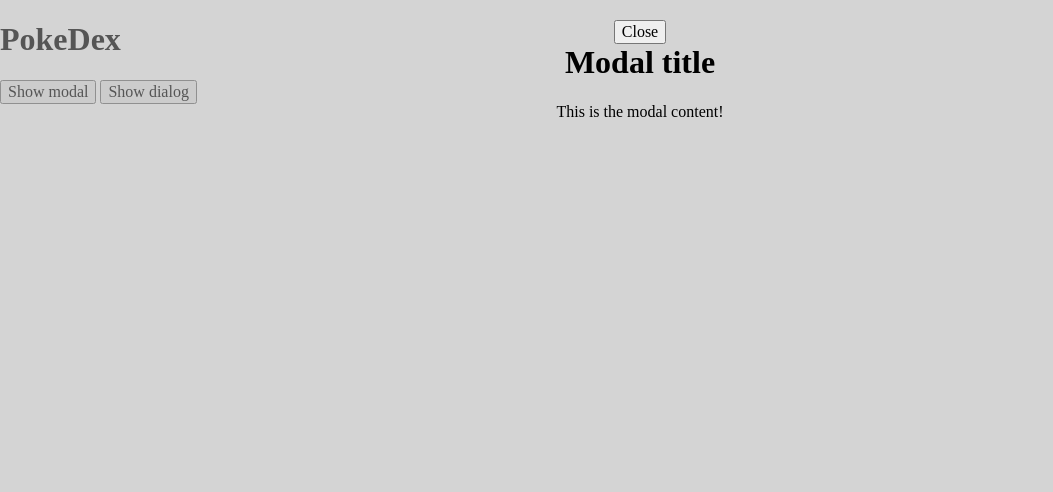
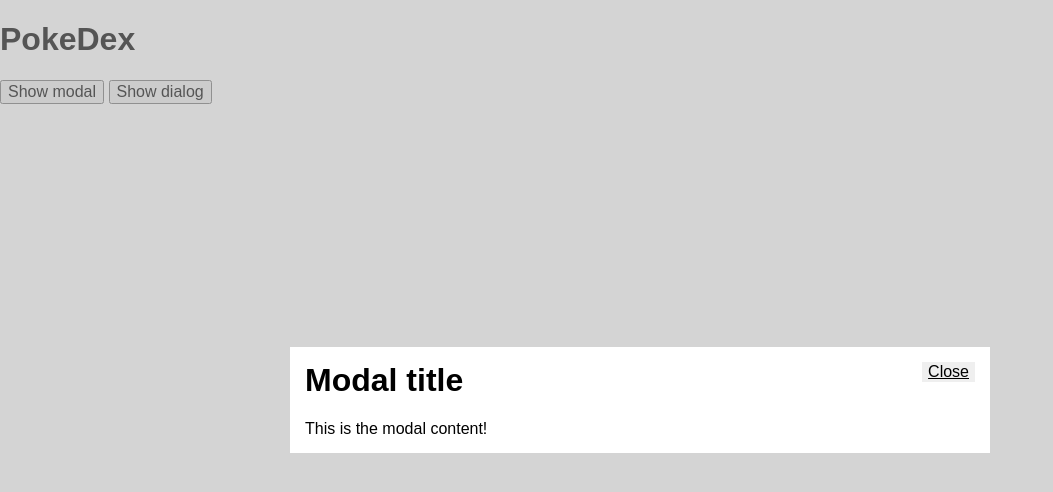
Before and after one commit to jeffspacek3/pokedex, a plain HTML site: page index.html in a window 1280 px wide. Both pictures are taken after a click on the button "Show modal". Shown: the whole page, without its empty margins (0-1053 px from the left). Drawn offline with nearby package versions, Linux system fonts and the light colour scheme; no server answers.

Commit message:
Update styles.css
updated modal container look

```diff
--- a/css/styles.css
+++ b/css/styles.css
@@ -1,3 +1,9 @@
+html,
+body {
+  font-family: Arial, sans-serif;
+}
+
+/* button */
 .button-class {
   background-color: #4caf50; /* Green */
   border: none;
@@ -16,9 +22,36 @@
   border: 2px solid #4caf50;
 }
 
+.modal {
+  margin: auto;
+  display: inline-block;
+  box-sizing: border-box;
+  background: #fff;
+  padding: 15px;
+  width: 100%;
+  max-width: 700px;
+  text-align: left;
+}
+
+.modal-close {
+  float: right;
+  -webkit-appearance: none;
+  border: 0;
+  backgound: none;
+  color #777;
+  text-decoration: underline;
+}
+
+  .modal h1 {
+    margin-top:0;
+  }
+
+  .modal p {
+margin-bottom: 0;
+  }
 
 #modal-container {
-  display: block;
+  display: none;
 }
 
 #modal-container.is-visible {
@@ -31,19 +64,6 @@
   height: 100%;
   background: rgba(169, 169, 169, 0.5);
 
-  .modal h1 {
-    margin-top:0;
-  }
-
-  .modal p {
-margin-bottom: 0;
-  }
-
-  /*#modal-container.is-visible {
-    /* CSS for modal container - add your own desired CSS styles here */
-  /*  display: block;
-  }
-
   /* to show it above other content */
   z-index: 999;
 
```
